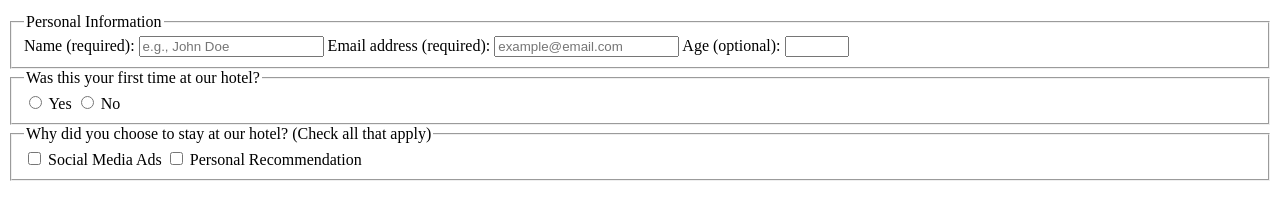
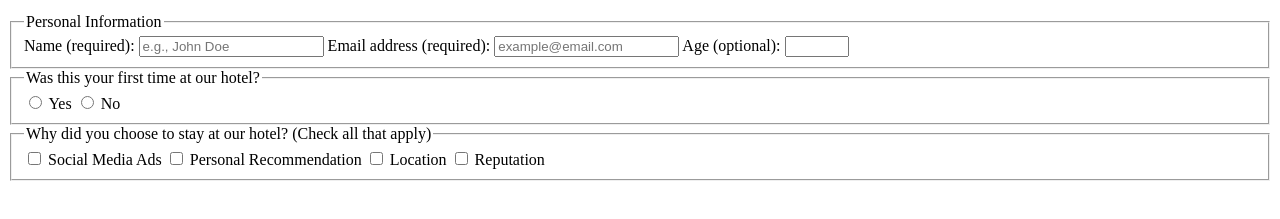
Before and after one commit to mohamed-abdina/-Hotel-Feedback-Form, a plain HTML site: page index.html in a window 1280 px wide. Shown: the part 101-320 px from the top of the page. Drawn offline with Linux system fonts and the light colour scheme.

Commit message:
Add Location and Reputation checkbox options

```diff
--- a/index.html
+++ b/index.html
@@ -88,6 +88,22 @@
             value="recommendation"
           />
           <label for="recommendation">Personal Recommendation</label>
+
+          <input
+            type="checkbox"
+            id="location"
+            name="choice"
+            value="location"
+          />
+          <label for="location">Location</label>
+
+          <input
+            type="checkbox"
+            id="reputation"
+            name="choice"
+            value="reputation"
+          />
+          <label for="reputation">Reputation</label>
         </fieldset>
       </form>
     </main>
```
